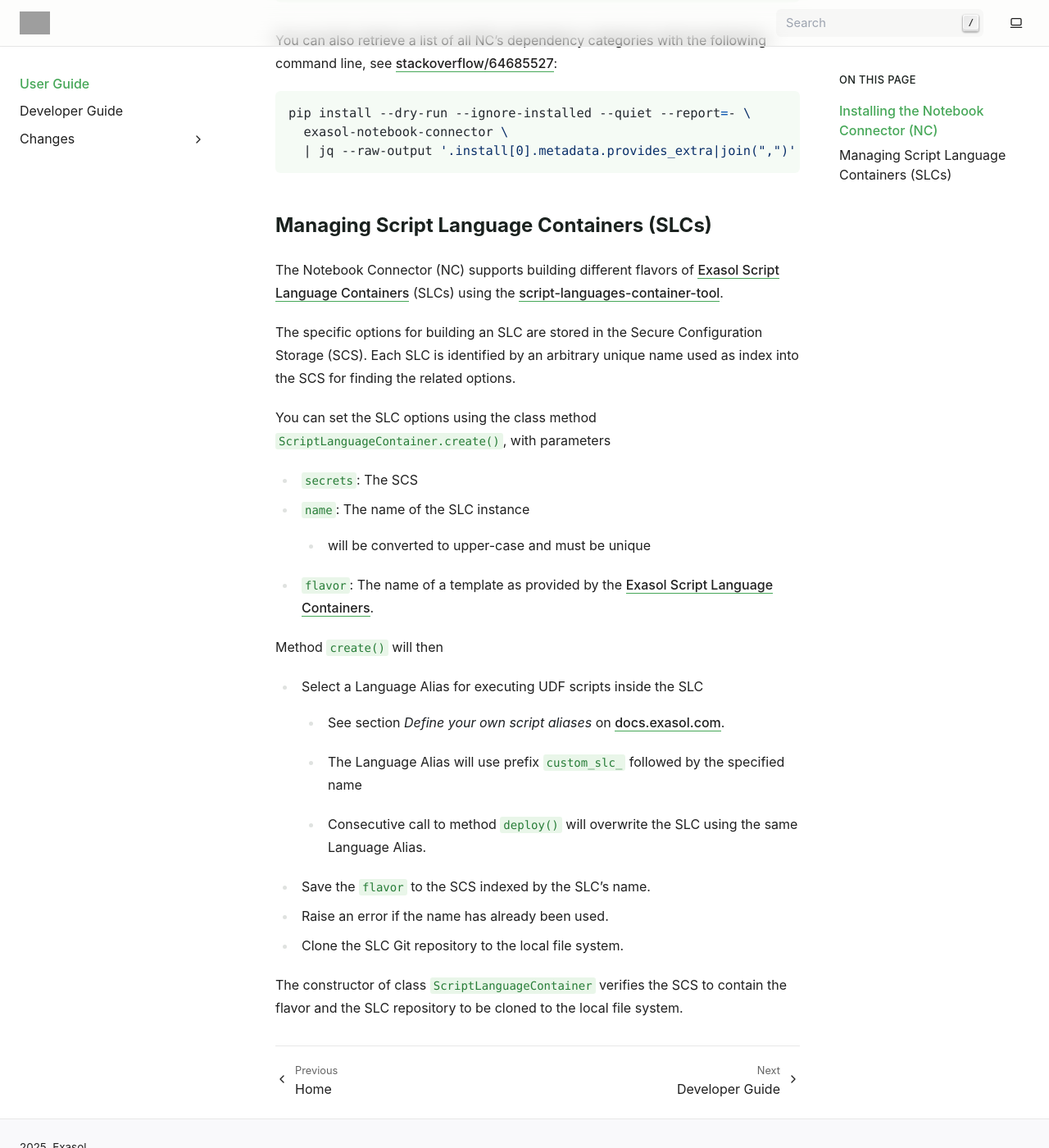
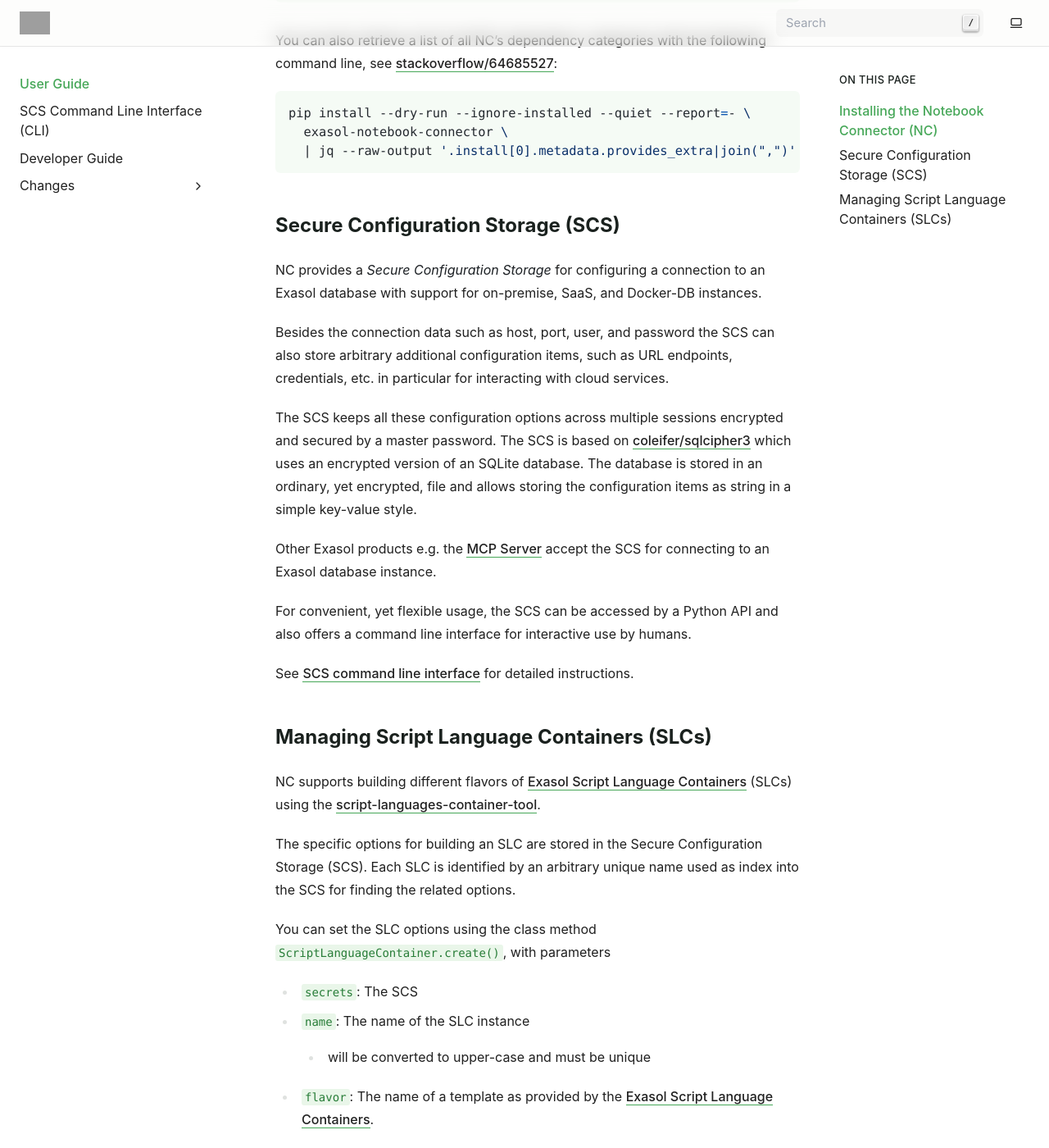
Before and after one commit to exasol/notebook-connector, a Sphinx documentation site: the page built from doc/user_guide/user-guide.md, in a window 1280 px wide and 1400 px high, scrolled down 982 px. Shown: the whole window at 82% size. Built offline with Sphinx 7.4.7, drawn with Linux system fonts in a browser that asks for light colours; some of the changed text lies outside the part shown; grey boxes are pictures that could not be loaded.

Commit message:
#278: Added user guide for SCS CLI

````diff
--- a/doc/changes/unreleased.md
+++ b/doc/changes/unreleased.md
@@ -16,6 +16,10 @@
 * #274: Added verification of access to BucketFS
 * #276: Enabled publishing the documentation to HTML
 
+## Documentation
+
+* #278: Added user guide for SCS CLI
+
 ## Refactorings
 
 * #253: Made dependencies optional in file `pyproject.toml`
--- a/doc/conf.py
+++ b/doc/conf.py
@@ -31,7 +31,6 @@
     "sphinx.ext.autodoc",
     "sphinx.ext.viewcode",
     "sphinx.ext.napoleon",
-    "sphinx.ext.intersphinx",
     "sphinx.ext.autosummary",
     "sphinx_copybutton",
     "myst_parser",
--- a/doc/index.rst
+++ b/doc/index.rst
@@ -32,5 +32,6 @@
    :hidden:
 
    user_guide/user-guide
+   user_guide/scs-cli
    developer_guide/developer-guide
    changes/changelog
--- a/doc/user_guide/user-guide.md
+++ b/doc/user_guide/user-guide.md
@@ -30,9 +30,34 @@
   | jq --raw-output '.install[0].metadata.provides_extra|join(",")'
 ```
 
+## Secure Configuration Storage (SCS)
+
+NC provides a _Secure Configuration Storage_ for configuring a connection to
+an Exasol database with support for on-premise, SaaS, and Docker-DB instances.
+
+Besides the connection data such as host, port, user, and password the SCS can
+also store arbitrary additional configuration items, such as URL endpoints,
+credentials, etc. in particular for interacting with cloud services.
+
+The SCS keeps all these configuration options across multiple sessions
+encrypted and secured by a master password. The SCS is based on
+[coleifer/sqlcipher3](https://github.com/coleifer/sqlcipher3) which uses an
+encrypted version of an SQLite database. The database is stored in an
+ordinary, yet encrypted, file and allows storing the configuration items as
+string in a simple key-value style.
+
+Other Exasol products e.g. the [MCP
+Server](https://github.com/exasol/mcp-server) accept the SCS for connecting to
+an Exasol database instance.
+
+For convenient, yet flexible usage, the SCS can be accessed by a Python API
+and also offers a command line interface for interactive use by humans.
+
+See [SCS command line interface](scs-cli.rst) for detailed instructions.
+
 ## Managing Script Language Containers (SLCs)
 
-The Notebook Connector (NC) supports building different flavors of [Exasol Script Language Containers](https://github.com/exasol/script-languages-release) (SLCs) using the [script-languages-container-tool](https://github.com/exasol/script-languages-container-tool).
+NC supports building different flavors of [Exasol Script Language Containers](https://github.com/exasol/script-languages-release) (SLCs) using the [script-languages-container-tool](https://github.com/exasol/script-languages-container-tool).
 
 The specific options for building an SLC are stored in the Secure Configuration Storage (SCS).  Each SLC is identified by an arbitrary unique name used as index into the SCS for finding the related options.
 
````
Also changed, not shown: doc/user_guide/scs-cli.rst (added, +161 -0 lines).
